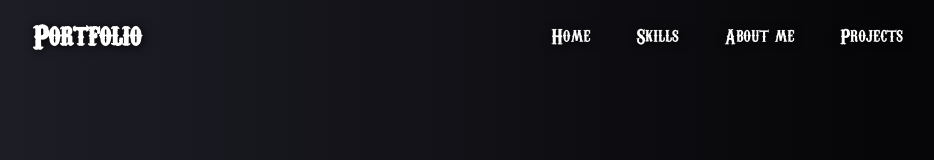
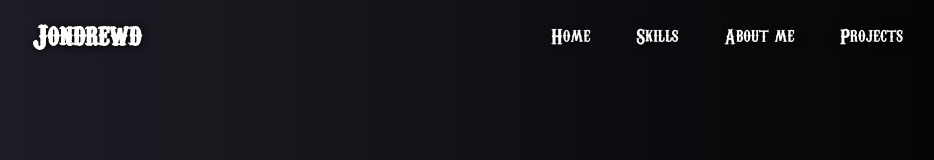
Before and after one commit to Jondrewd/Portfolio, a React (Create React App) app: page / in a window 1280 px wide. Shown: the top 160 px of the page, without its empty margins (152-1086 px from the left). Built offline with nearby package versions, Linux system fonts and the light colour scheme.

Commit message:
update navbar

```diff
--- a/src/components/layout/Navbar.js
+++ b/src/components/layout/Navbar.js
@@ -7,9 +7,9 @@ function Navbar(){
 
     return(
         <div className={styles.nav_layout}>
-           <Link className={styles.nav_linkh1} to='/'>  <h1>Portfolio</h1></Link>
+           <Link className={styles.nav_linkh1} to='/'>  <h1>Jondrewd</h1></Link>
             <ul>
-                <Link className={styles.nav_link} to='/'> Home</Link>
+                <Link className={styles.nav_link} to='/'>Home</Link>
                 <Link className={styles.nav_link} to='/skills'> Skills</Link>
                 <Link className={styles.nav_link} to='/aboutme'> About me</Link>
                 <Link className={styles.nav_link} to='/projects'> Projects</Link>
--- a/src/components/layout/Navbar.module.css
+++ b/src/components/layout/Navbar.module.css
@@ -49,6 +49,7 @@
     margin-right: 350px;
     display: none;
 }
+
 @media(max-width: 560px){
      .nav_link{
         display: none;
```
